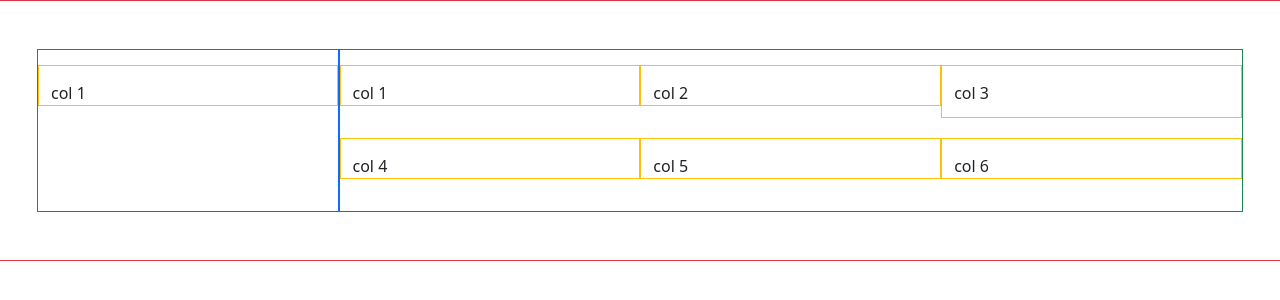
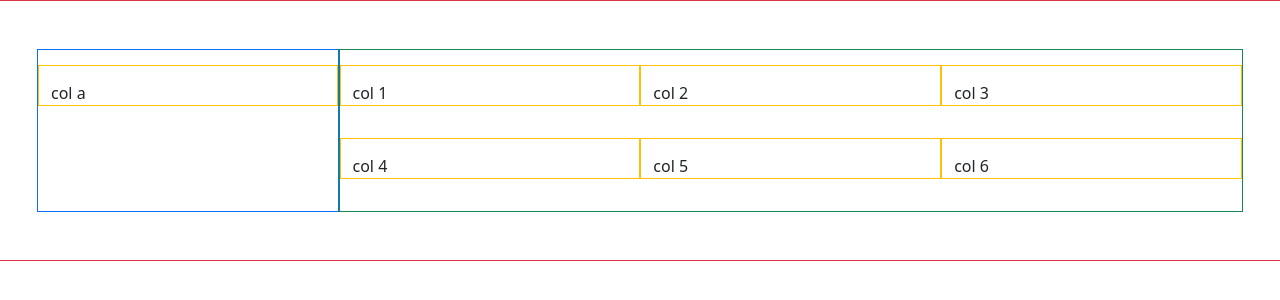
Before and after one commit to fatimahayuni/time-tracking-dashboard, a plain HTML site: page flex-container.html in a window 1280 px wide. Drawn offline with nearby package versions, Linux system fonts and the light colour scheme.

Commit message:
Fixed col 3's padding.

```diff
--- a/flex-container.html
+++ b/flex-container.html
@@ -73,7 +73,9 @@
   <!--Profile div. BLUR border-->
   <div class="col-s-12 col-md-3 border border-primary">
     <div class="row">
-      <div class="col-s-3 col-md-3 border border-warning flex-fill">col 1</div>
+      <div class="col-s-3 col-md-3 border border-warning flex-fill">
+        col a
+      </div>
     </div>
   </div>
 
@@ -83,7 +85,7 @@
     <div class="row pb-3">
       <div class="col-s-3 col-md-3 flex-fill mb-3 border border-warning">col 1</div>
       <div class="col-s-3 col-md-3 flex-fill mb-3 border border-warning">col 2</div>
-      <div class="col-s-3 col-md-3 flex-fill mb-1 border border-warning">col 3</div>
+      <div class="col-s-3 col-md-3 flex-fill mb-3 border border-warning">col 3</div>
 
     </div>
 
```
